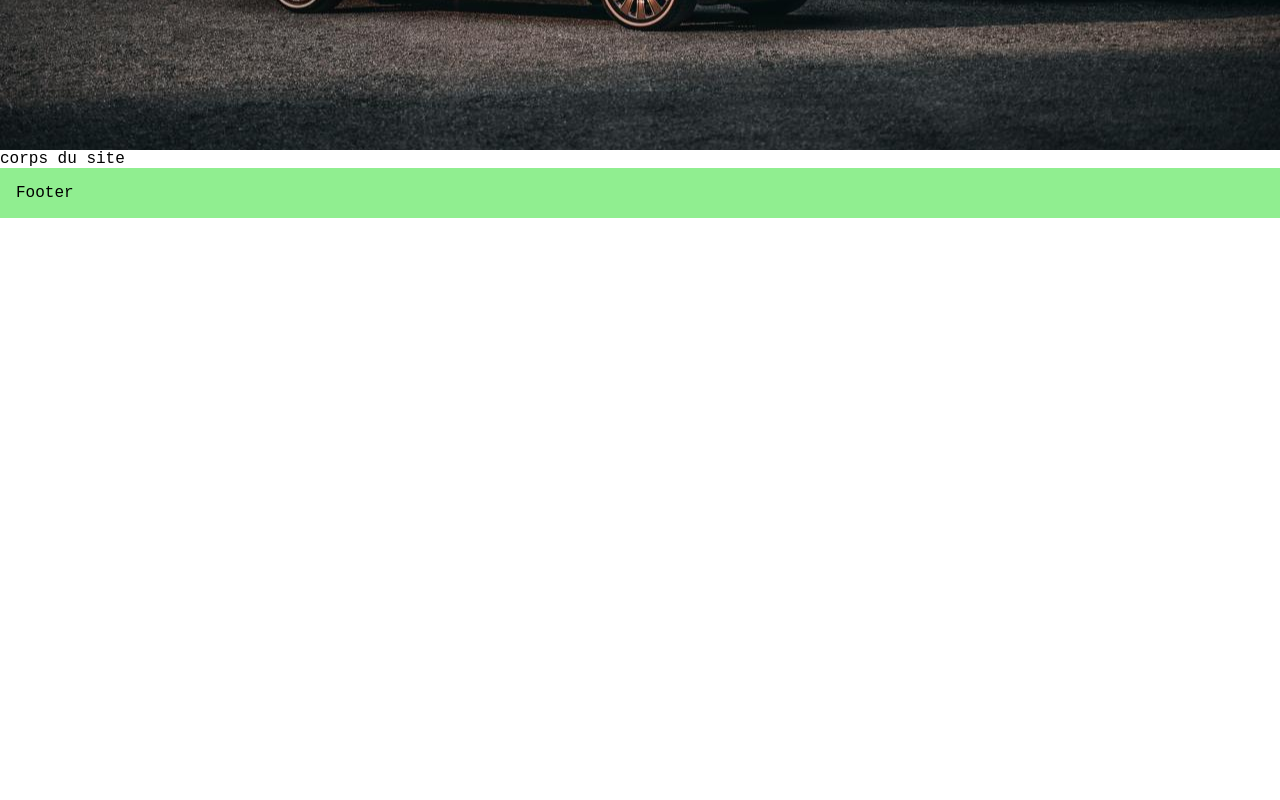
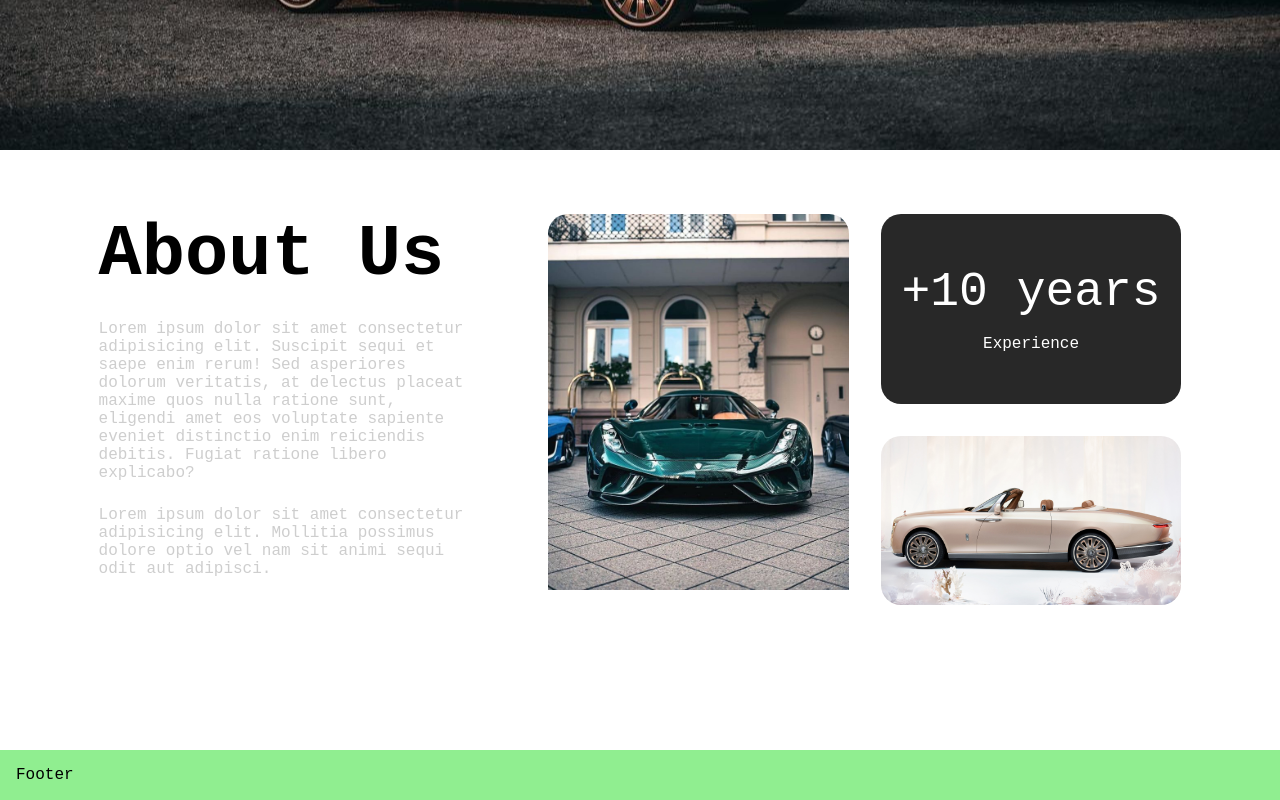
Before and after one commit to Flo-is-dev/SeonDrive, a Next.js app: page / in a window 1280 px wide. Shown: the part 650-1450 px from the top of the page. Before the commit the page ends 868 px from the top, so only its background shows below. Built offline with nearby package versions, Linux system fonts and the light colour scheme.

Commit message:
about section

```diff
--- a/src/app/page.tsx
+++ b/src/app/page.tsx
@@ -1,11 +1,12 @@
 import Hero from "@/components/common/Hero";
 import ServerLayout from "./ServerLayout";
+import About from "@/components/common/About";
 
 export default function Home() {
   return (
     <>
         <Hero />
-      <p>corps du site</p>
+        <About />
     </>
   );
 }
--- /dev/null
+++ b/src/components/common/About.tsx
@@ -0,0 +1,106 @@
+"use client"
+import styled from "styled-components";
+import Image from "next/image";
+
+const Section = styled.section`
+  height:75vh;
+  padding: 4rem;
+  display:flex;
+  justify-content: space-around;
+`;
+
+const TxtContainer = styled.div`
+width: 33%;
+  h2 {
+    font-size: clamp(2rem,6vw,4.5rem);
+  }
+  p {
+    color: var(--text-color-gray);
+    margin-top: 1.5rem;
+  }
+`;
+const ImgContainer = styled.div`
+    width: 55%;
+    display:grid;
+    gap: 2rem;
+    grid-template-columns: repeat(2, 1fr);
+    grid-template-areas:
+        "fe ca"
+        "fe ro"
+        "fe ro";
+
+    div:has(img):nth-child(1) {
+        max-height: 100%;
+        grid-area: fe;
+        overflow:hidden;
+        border-radius:20px;
+    }
+    div:has(img):nth-child(1) img {
+        object-fit: contain;
+
+    }
+    div:has(img):last-child {
+        grid-area: ro;
+        object-fit: contain;
+    }
+    div:has(img):last-child img {
+        object-fit: contain;
+        border-radius:20px;
+    }
+`;
+const TxtCard = styled.div`
+    background-color: var(--primary-gray);
+    border-radius:20px;
+    display: flex;
+    justify-content:center;
+    align-items:center;
+    flex-direction:column;
+    color:white;
+    grid-area: ca;
+    font-size:3rem;
+    padding-block:2rem;
+    small {
+    font-size:1rem;
+        margin-top:1rem;
+    }
+`;
+
+const About = () => {
+  return (
+    <Section>
+        <TxtContainer>
+            <h2>About Us</h2>
+            <p>Lorem ipsum dolor sit amet consectetur adipisicing elit. Suscipit sequi et saepe enim rerum! Sed asperiores dolorum veritatis, at delectus placeat maxime quos nulla ratione sunt, eligendi amet eos voluptate sapiente eveniet distinctio enim reiciendis debitis. Fugiat ratione libero explicabo?</p>
+            <p>Lorem ipsum dolor sit amet consectetur adipisicing elit. Mollitia possimus dolore optio vel nam sit animi sequi odit aut adipisci.</p>
+        </TxtContainer>
+        <ImgContainer>
+            <div>
+                <Image
+                src="/about/ferrari.jpg"
+                width={400}
+                height={350}
+                alt="Picture of the author"
+                layout="responsive"
+                />
+            </div>
+            <TxtCard>
+                +10 years
+                <small>Experience</small>
+            </TxtCard>
+            <div>
+                <Image
+                    src="/about/rolls-1.jpg"
+                    width={500}
+                    height={500}
+                    alt="Picture of the author"
+                    layout="responsive"
+                />
+            </div>
+
+
+        </ImgContainer>
+
+    </Section>
+  )
+}
+export default About
```
Also changed, not shown: public/about/ferrari.jpg (added), public/about/rolls-1.jpg (added).
